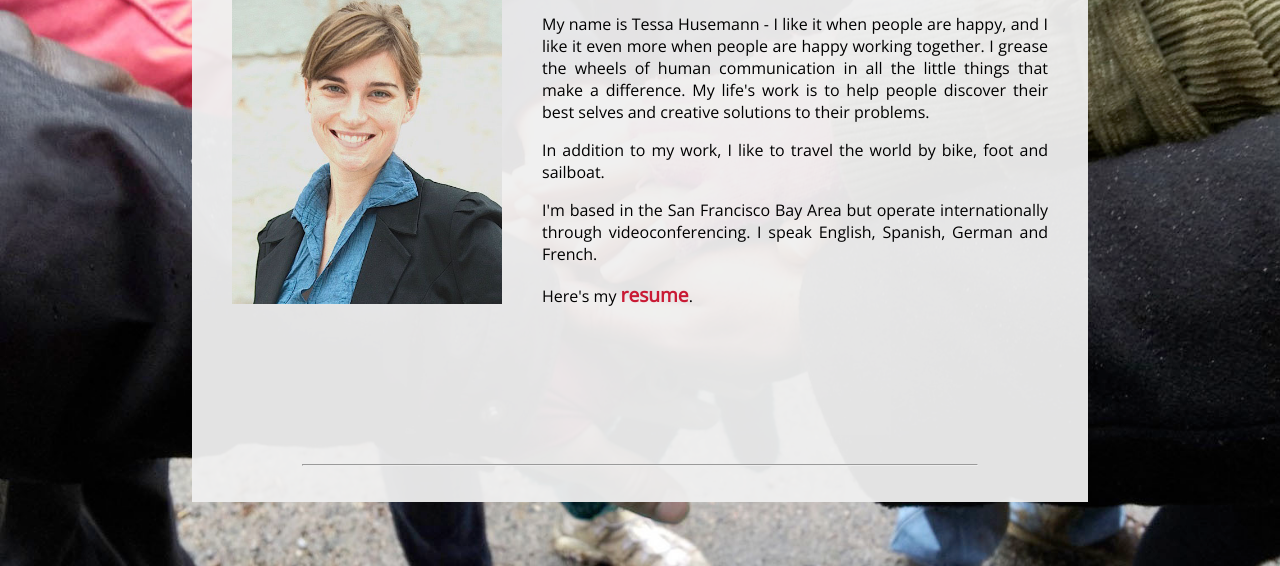
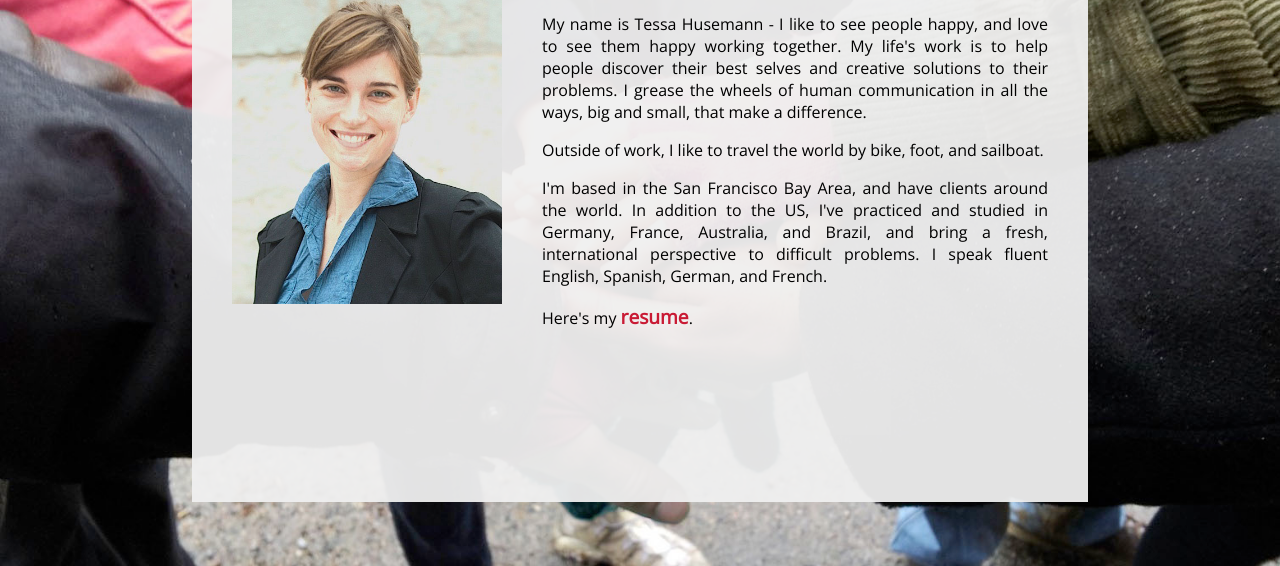
Before and after one commit to tessahus/tessahus.github.io, a plain HTML site: page all.html in a window 1280 px wide. Shown: the part 234-800 px from the top of the page. Drawn offline with nearby package versions, Linux system fonts and the light colour scheme.

Commit message:
text change

```diff
--- a/all.html
+++ b/all.html
@@ -34,13 +34,13 @@
 			<h1><a name="about">Nice to meet you!</a></h1>
 			<img src="tessafoto.jpg" alt="Portrait" style="width:270px;height:307px;padding-right:40px" align="left">
 			<p>
-			My name is Tessa Husemann - I like it when people are happy, and I like it even more when people are happy working together. I grease the wheels of human communication in all the little things that make a difference. My life's work is to help people discover their best selves and creative solutions to their problems.
+			My name is Tessa Husemann - I like to see people happy, and love to see them happy working together. My life's work is to help people discover their best selves and creative solutions to their problems. I grease the wheels of human communication in all the ways, big and small, that make a difference.
 			</p>
 			<p>
-			In addition to my work, I like to travel the world by bike, foot and sailboat.
+			Outside of work, I like to travel the world by bike, foot, and sailboat.
 			</p>
 			<p>
-			I'm based in the San Francisco Bay Area but operate internationally through videoconferencing. I speak English, Spanish, German and French.
+			I'm based in the San Francisco Bay Area, and have clients around the world. In addition to the US, I've practiced and studied in Germany, France, Australia, and Brazil, and bring a fresh, international perspective to difficult problems. I speak fluent English, Spanish, German, and French.
 			</p>
 			<p>
 			Here's my <strong><big><a href="resume.pdf">resume</a></big></strong>.
@@ -48,7 +48,7 @@
 
 			<h1><a name="whatido">Mediation</a></h1>
 			<p>
-			If somebody asks me what I do, my answer would be simply: <strong><big>"I mediate"</strong></big>.
+			When people ask me what I do, my answer is simple: <strong><big>"I mediate"</strong></big>.
 			</p>
 			<p>
 			I facilitate tough conversations to overcome obstacles - big and small - and help professional and personal relationships to go back on track. I don't give orders or tell people what to do - but I frame the conversation and guide the participants to outcomes of their own making. I'm the neutral third person who helps people listen to and understand each other, because that's what makes solutions stick.
```
